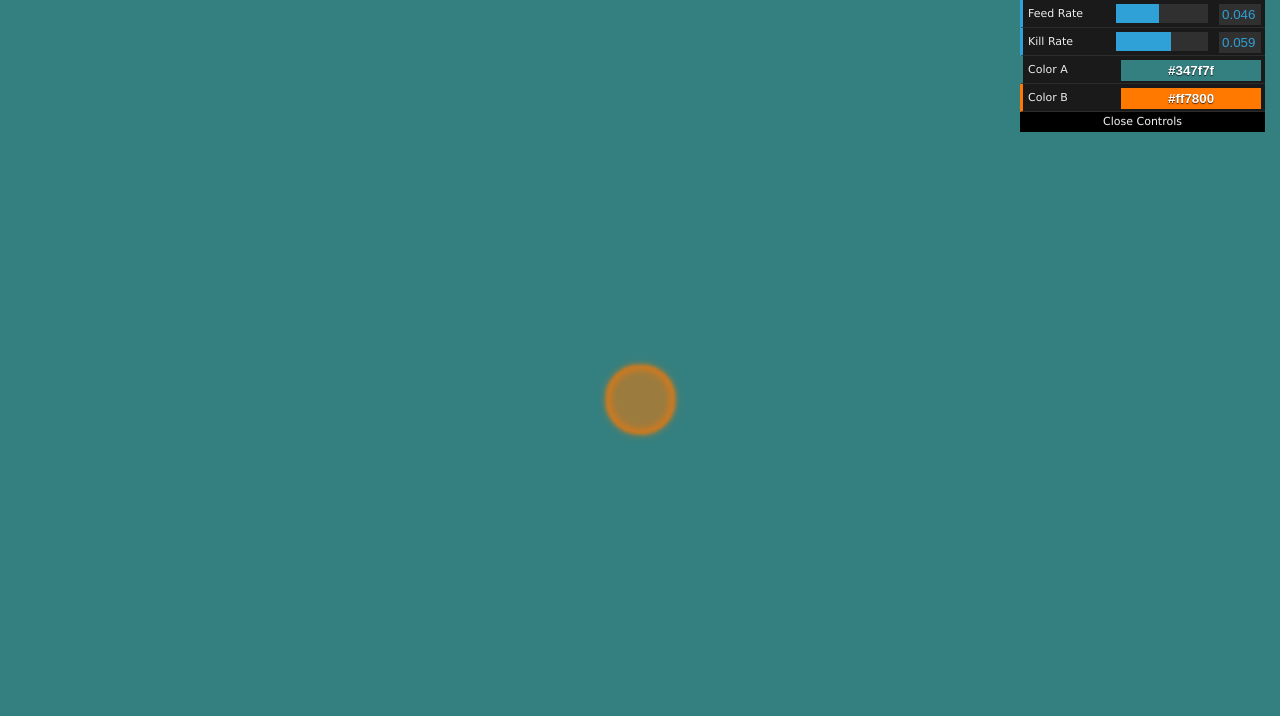
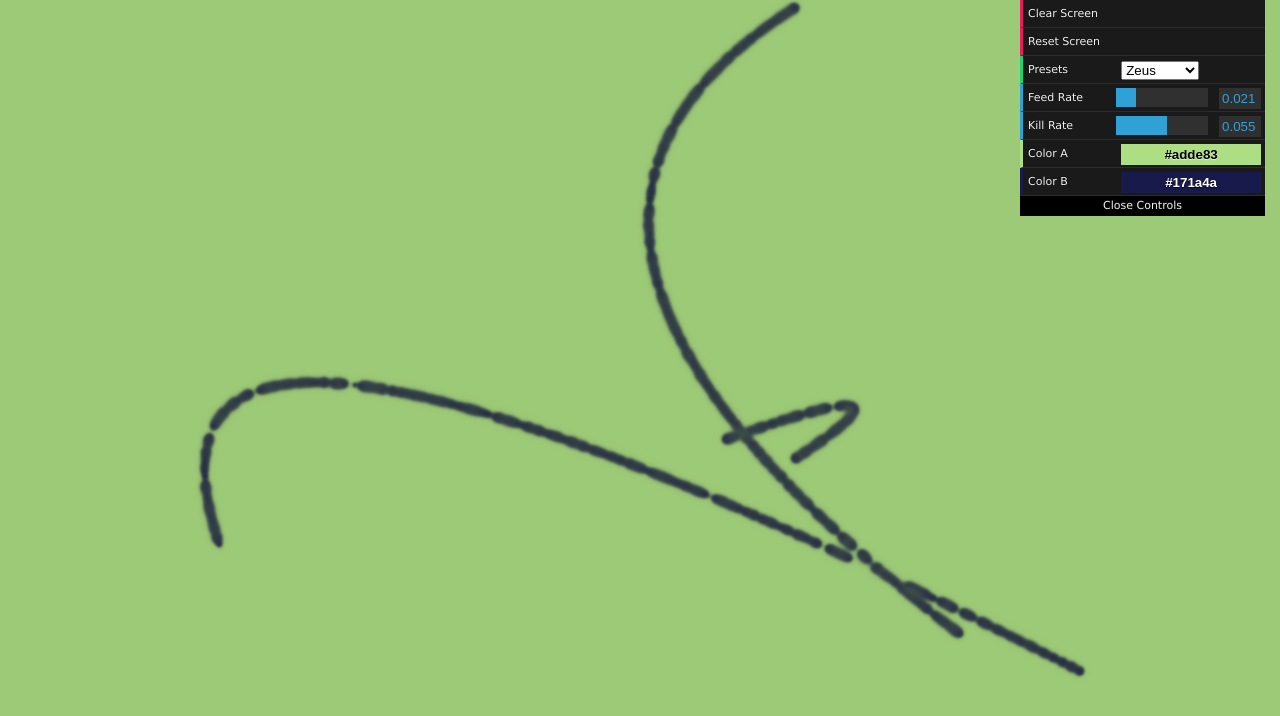
Before and after one commit to lemmingapex/reaction-diffusion, a plain HTML site: page index.html in a window 1280 px wide. Drawn offline with Linux system fonts and the light colour scheme; animation ran at ten frames a second.

Commit message:
Adding presets.  README.  Screen fragment shader.  Texture init method.  Adding Bezier curves.

```diff
--- a/css/reaction-diffusion.css
+++ b/css/reaction-diffusion.css
@@ -1,5 +1,20 @@
 body {
-	background: #334455;
+	height: 100%;
+	background: #83dede;
 	margin: 0px;
 	cursor: default;
+	display: flex;
+	align-items: center;
+	justify-content: center;
 }
+
+canvas {
+	width: 100%;
+	height: 100%;
+}
+
+#nowebgl2 {
+	display: none;
+	font-weight: bold;
+	font-family: Sans-Serif;
+}
--- a/index.html
+++ b/index.html
@@ -60,6 +60,7 @@
 				float dx = 1.0/u_resolution.x;
 				float dy = 1.0/u_resolution.y;
 
+				// get values nearby for laplacian
 				vec2 c0 = texture2D(u_texture, v_texCoord + vec2(-dx,-dy)).rg;
 				vec2 c1 = texture2D(u_texture, v_texCoord + vec2(0,-dy)).rg;
 				vec2 c2 = texture2D(u_texture, v_texCoord + vec2(dx,-dy)).rg;
@@ -70,7 +71,7 @@
 				vec2 c7 = texture2D(u_texture, v_texCoord + vec2(0,dy)).rg;
 				vec2 c8 = texture2D(u_texture, v_texCoord + vec2(dx,dy)).rg;
 
-				// center weight -1, adjacent neighbors .2, and diagonals .05
+				// calculate laplacian: center weight -1, adjacent neighbors .2, and diagonals .05
 				vec2 laplacian = (0.05*(c0+c2+c6+c8)) + (0.2*(c1+c3+c5+c7) - c4);
 
 				// diffision: a and b with both diffuse at different rates
@@ -78,7 +79,7 @@
 				float a = c4.r + (diffusion_rate_A*laplacian.r - c4.r*c4.g*c4.g + u_feed*(1.0-c4.r))*dt;
 				float b = c4.g + (diffusion_rate_B*laplacian.g + c4.r*c4.g*c4.g - (u_feed+u_kill)*c4.g)*dt;
 
-				// look up the color
+				// set the color.  store A in red channel.  store B in green channel.
 				gl_FragColor = vec4(a, b, 0.0, 1.0);
 				//gl_FragColor = texture2D(u_texture, v_texCoord);
 			}
@@ -99,15 +100,27 @@
 		void main() {
 			vec2 ab = texture2D(u_texture, v_texCoord).rg;
 
+			// amount of chemical A
 			float ta = ab.r;
-			float tb = (1.0 - ta);
+			// amount of chemical B
+			float tb = ab.g;
 
-			gl_FragColor = vec4(colorA.r*ta + colorB.r*tb, colorA.g*ta + colorB.g*tb, colorA.b*ta + colorB.b*tb, 1.0);
+			// A typical weight of 2 would normally be used.  But it's rare that ta and tb are both really high in a cell.
+			// This makes the image darker typically. In order to lighter the image, I will use a weight average using 2.0 and (ta + tb) where (ta+tb) is favored
+			//float s = 2.0;
+			float weight_tatb = 9.0;
+			float weight_two = 1.0;
+			float s = (weight_tatb*(ta+tb) + weight_two*(2.0))/(weight_tatb + weight_two);
+
+			gl_FragColor = vec4((colorA.r*ta + colorB.r*tb)/s, (colorA.g*ta + colorB.g*tb)/s, (colorA.b*ta + colorB.b*tb)/s, 1.0);
 		}
 	</script>
 </head>
 <body>
+	<div id="nowebgl2">Bummer! No webgl2 support. Try google chrome, mozilla firefox, or update your graphics driver.</div>
+	<!-- rendering takes place on this canvas -->
 	<canvas id="canvas" tabindex="1"></canvas>
+	<!-- these two canvas hold the textures -->
 	<canvas id="tex0" style="display: none"></canvas>
 	<canvas id="tex1" style="display: none"></canvas>
 </body>
--- a/js/reaction-diffusion.js
+++ b/js/reaction-diffusion.js
@@ -1,12 +1,84 @@
-//_presets = [];
+// contains some intersting/pretty settings for the tool
+_presets = {
+	Zeus: {
+		feed: 0.021,
+		kill: 0.055,
+		colorA: "#adde83",
+		colorB: "#171a4a"
+	},
+	Poseidon: {
+		feed: 0.046,
+		kill: 0.059,
+		colorA: "#83dede",
+		colorB: "#2929c5"
+	},
+	Ares: {
+		feed: 0.030,
+		kill: 0.056,
+		colorA: "#5c2424",
+		colorB: "#13a065"
+	},
+	Athena: {
+		feed: 0.018,
+		kill: 0.052,
+		colorA: "#deb383",
+		colorB: "#c528a9"
+	},
+	Apollo: {
+		feed: 0.043,
+		kill: 0.060,
+		colorA: "#000000",
+		colorB: "#ffffff"
+	},
+	Hades: {
+		feed: 0.011,
+		kill: 0.045,
+		colorA: "#fc2828",
+		colorB: "#131137"
+	},
+	Hermes: {
+		feed: 0.004,
+		kill: 0.036,
+		colorA: "#83de8d",
+		colorB: "#c52828"
+	},
+	Iris: {
+		feed: 0.024,
+		kill: 0.054,
+		colorA: "#342910",
+		colorB: "#a7a174"
+	}
+};
 
 // object where GUI settings are stored
 _settings = {
-	feed: 0.046, // 0.021, 0.030, 0.018, 0.043, 0.011, 0.004, 0.024
-	kill: 0.059, //0.055, 0.056, 0.052, 0.062, 0.045, 0.036, 0.054
-	colorA: "#347f7f",
-	colorB: "#ff7800",
-	resolution: 512
+	presets: Object.keys(_presets)[0],
+	feed: _presets.Zeus.feed,
+	kill: _presets.Zeus.kill,
+	colorA: _presets.Zeus.colorA,
+	colorB: _presets.Zeus.colorB,
+	reset: function() {
+		var tex0 = initTexture(document.getElementById("tex0"), _canvas.width, _canvas.height);
+		gl.activeTexture(gl.TEXTURE0);
+		// Upload the image into the texture.
+		gl.texImage2D(gl.TEXTURE_2D, 0, gl.RGBA, gl.RGBA, gl.UNSIGNED_BYTE, tex0);
+
+		var tex1 = initTexture(document.getElementById("tex1"), _canvas.width, _canvas.height);
+		gl.activeTexture(gl.TEXTURE1);
+		// Upload the image into the texture.
+		gl.texImage2D(gl.TEXTURE_2D, 0, gl.RGBA, gl.RGBA, gl.UNSIGNED_BYTE, tex1);
+	},
+	clear: function() {
+		var tex0 = initTexture(document.getElementById("tex0"), _canvas.width, _canvas.height, 0);
+		gl.activeTexture(gl.TEXTURE0);
+		// Upload the image into the texture.
+		gl.texImage2D(gl.TEXTURE_2D, 0, gl.RGBA, gl.RGBA, gl.UNSIGNED_BYTE, tex0);
+
+		var tex1 = initTexture(document.getElementById("tex1"), _canvas.width, _canvas.height, 0);
+		gl.activeTexture(gl.TEXTURE1);
+		// Upload the image into the texture.
+		gl.texImage2D(gl.TEXTURE_2D, 0, gl.RGBA, gl.RGBA, gl.UNSIGNED_BYTE, tex1);
+	}
 };
 
 var _mouseDown = false;
@@ -15,12 +87,14 @@ var _mouseY = -2.0;
 
 // canvas is the HTML5 UI element where stuff will be drawn
 var _canvas;
-// webgl context.  Let's me do gl stuff.
+// webgl context.  Lets me do gl stuff.
 var gl;
-// the program to be run on the GPU.  has vertex and fragment shaders.
+
+// the programs to be run on the GPU.  has vertex and fragment shaders.
 var _rd_program;
 var _screen_program;
 
+// buffers where the textures will live
 var _framebuffer0;
 var _framebuffer1;
 var _swap = true;
@@ -40,6 +114,7 @@ function mouseUp(e) {
 	_mouseDown = false;
 }
 
+// called repeatedly to draw stuff.
 function render() {
 	gl.useProgram(_rd_program);
 	// set the resolution
@@ -83,7 +158,6 @@ function render() {
 	}
 	gl.uniform2f(gl.getUniformLocation(_screen_program, "u_resolution"), _canvas.width, _canvas.height);
 	var cA = hexToRgb(_settings.colorA);
-	console.log(cA.r);
 	var cB = hexToRgb(_settings.colorB);
 	gl.uniform3f(gl.getUniformLocation(_screen_program, "colorA"), cA.r, cA.g, cA.b);
 	gl.uniform3f(gl.getUniformLocation(_screen_program, "colorB"), cB.r, cB.g, cB.b);
@@ -95,41 +169,58 @@ function render() {
 	_swap=!_swap;
 
 	// call to render
-	//setTimeout(render, 20);
-	//requestAnimationFrame(render);
 	window.requestAnimationFrame(render, _canvas);
 }
 
-function initTexture(textureCanvas, canvasWidth, canvasHeight) {
+function initTexture(textureCanvas, canvasWidth, canvasHeight, numberOfCurves = 3) {
 		textureCanvas.width = canvasWidth;
 		textureCanvas.height = canvasHeight;
 		var textureContext = textureCanvas.getContext("2d");
 		var textureImage = textureContext.createImageData(canvasWidth, canvasHeight);
-		var rPercent = 0.08;
-		var c = {
-			x: canvasWidth/2,
-			y: canvasHeight/2
-		}
-		var r = Math.min(canvasWidth/2, canvasHeight/2)*rPercent;
+		// fill texture with chemical A
 		for (var i = 0; i < canvasHeight; i++) {
 			var rowIndex = i*canvasWidth;
 			for (var j = 0; j < canvasWidth; j++) {
 				var index = (rowIndex + j) * 4;
-				var p = {
-					x: j-c.x,
-					y: i-c.y
-				}
-				if((p.x)*(p.x) + (p.y)*(p.y) < r*r) {
-					textureImage.data[index + 0] = 0;
-					textureImage.data[index + 1] = 200 + 55*Math.random();
-				} else {
-					textureImage.data[index + 0] = 255;
-					textureImage.data[index + 1] = 0;
-				}
+				textureImage.data[index + 0] = 255;
+				textureImage.data[index + 1] = 0;
 				textureImage.data[index + 2] = 0;
 				textureImage.data[index + 3] = 255;
 			}
 		}
+
+		// 3 Bézier curves
+		for(var i=0; i<numberOfCurves; i++) {
+			// choose three random points on the canvas
+			var p0 = {
+				x: canvasWidth*Math.random(),
+				y: canvasHeight*Math.random()
+			};
+			var p1 = {
+				x: canvasWidth*Math.random(),
+				y: canvasHeight*Math.random()
+			};
+			var p2 = {
+				x: canvasWidth*Math.random(),
+				y: canvasHeight*Math.random()
+			};
+
+			// Quadratic Bézier curves between the points.
+			// iterate at a resolution of max(canvasWidth, canvasHeight)*2
+			var res = Math.max(canvasWidth, canvasHeight)*2;
+			for (var t = 0; t < 1.0; t += 1.0/res) {
+				var bx = (1.0 - t)*(1.0 - t)*p0.x + 2.0*(1.0 - t)*t*p1.x + t*t*p2.x;
+				bx = parseInt(bx, 10)%canvasWidth;
+				var by = (1.0 - t)*(1.0 - t)*p0.y + 2.0*(1.0 - t)*t*p1.y + t*t*p2.y;
+				by = parseInt(by, 10)%canvasHeight;
+				var index = (by*canvasWidth + bx)*4;
+				// remove A
+				textureImage.data[index + 0] = 0;
+				// add some B
+				textureImage.data[index + 1] = (200 + 55*Math.random())*Math.abs(Math.sin(t*res));
+			}
+		}
+
 		textureContext.putImageData(textureImage, 0, 0);
 		return textureCanvas;
 }
@@ -155,12 +246,9 @@ function main() {
 	_canvas = document.getElementById("canvas");
 	_canvas.style.left = "0px";
 	_canvas.style.top = "0px";
-	_canvas.style.width = "100%";
-	_canvas.style.height = "100%";
 	_canvas.style.zIndex = 0;
 	_canvas.width = _canvas.offsetWidth;
 	_canvas.height = _canvas.offsetHeight;
-	//console.log("width, height " + _canvas.width + ", " + _canvas.height);
 
 	_canvas.onmousemove = mouseMove;
 	_canvas.onmousedown = mouseDown;
@@ -169,20 +257,31 @@ function main() {
 	// this is the opengl stuff
 	gl = _canvas.getContext("webgl2");
 	if (!gl) {
-		console.log("Bummer, no webgl2 support!  Try google chrome?");
+		_canvas.style.display = "none";
+		var nowebgl2 = document.getElementById("nowebgl2");
+		nowebgl2.style.display = "block";
+		console.log(nowebgl2.textContent);
 		return;
 	}
 
-	// settings gui with stuff like 'feed rate' and 'kill rate'
+	// settings gui with stuff like "feed rate" and "kill rate"
 	var gui = new dat.GUI();
+	gui.add(_settings, "clear").name("Clear Screen");
+	gui.add(_settings, "reset").name("Reset Screen");
+	var presetsController = gui.add(_settings, "presets", Object.keys(_presets)).name("Presets").listen();
+	presetsController.onFinishChange(function(value) {
+		var preset = _presets[value];
+		_settings.feed = preset.feed;
+		_settings.kill = preset.kill;
+		_settings.colorA = preset.colorA;
+		_settings.colorB = preset.colorB;
+	});
 	gui.add(_settings, "feed", 0, 0.1).name("Feed Rate").listen();
 	gui.add(_settings, "kill", 0, 0.1).name("Kill Rate").listen();
 	gui.addColor(_settings, "colorA").name("Color A").listen();
 	gui.addColor(_settings, "colorB").name("Color B").listen();
-	//gui.add(_settings, "resolution", 128, 1024).name("Resolution").listen();
 
 	// setup GLSL sharders
-
 	var vertexShader = gl.createShader(gl.VERTEX_SHADER);
 	gl.shaderSource(vertexShader, document.getElementById("rd-vertex-shader").text);
 	gl.compileShader(vertexShader);
@@ -190,9 +289,8 @@ function main() {
 	var fragmentShader = gl.createShader(gl.FRAGMENT_SHADER);
 	gl.shaderSource(fragmentShader, document.getElementById("rd-fragment-shader").text);
 	gl.compileShader(fragmentShader);
-	//
-	// console.log('Shader compiled successfully: ' + gl.getShaderParameter(fragmentShader, gl.COMPILE_STATUS));
-	// console.log('Shader compiler log: ' + gl.getShaderInfoLog(fragmentShader));
+	// console.log("Shader compiled successfully: " + gl.getShaderParameter(fragmentShader, gl.COMPILE_STATUS));
+	// console.log("Shader compiler log: " + gl.getShaderInfoLog(fragmentShader));
 
 	var screenFragmentShader = gl.createShader(gl.FRAGMENT_SHADER);
 	gl.shaderSource(screenFragmentShader, document.getElementById("screen-fragment-shader").text);
```
Also changed, not shown: 1 other file.
